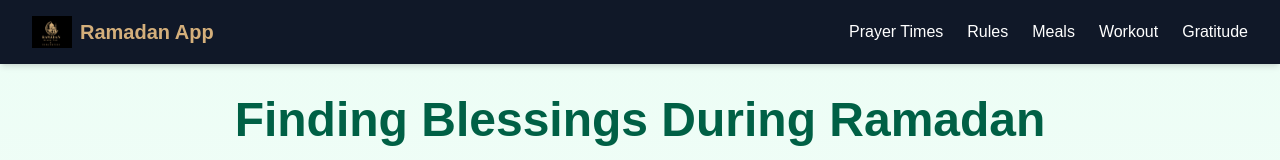
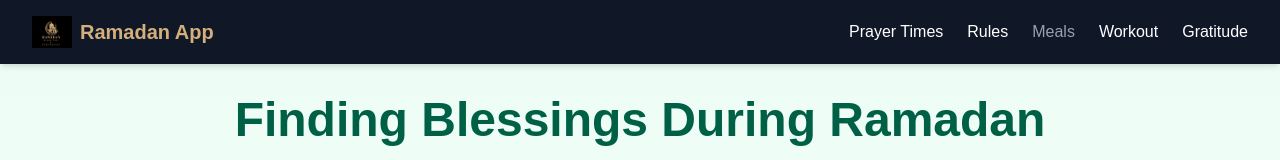
Before and after one commit to Shehu-Muhammad/ramadan, a Next.js app: page /gratitude in a window 1280 px wide. Shown: the top 160 px of the page. Built offline with nearby package versions, Linux system fonts and the light colour scheme.

Commit message:
disabled redirect to meals page

```diff
--- a/app/page.tsx
+++ b/app/page.tsx
@@ -1,11 +1,14 @@
+import { redirect } from 'next/navigation';
+
 export default function Home() {
-  return (
-    <div className='flex min-h-screen items-center justify-center bg-zinc-50 font-sans dark:bg-black'>
-      <main className='flex min-h-screen w-full max-w-3xl flex-col items-center justify-between py-32 px-16 bg-white dark:bg-black sm:items-start'>
-        <div>
-          <h1>Ramadan</h1>
-        </div>
-      </main>
-    </div>
-  );
+  // return (
+  //   <div className='flex min-h-screen items-center justify-center bg-zinc-50 font-sans dark:bg-black'>
+  //     <main className='flex min-h-screen w-full max-w-3xl flex-col items-center justify-between py-32 px-16 bg-white dark:bg-black sm:items-start'>
+  //       <div>
+  //         <h1>Ramadan</h1>
+  //       </div>
+  //     </main>
+  //   </div>
+  // );
+  redirect('/gratitude');
 }
--- a/components/NavBar.tsx
+++ b/components/NavBar.tsx
@@ -13,7 +13,10 @@ const Navbar: React.FC = () => {
       <div className='max-w-7xl mx-auto px-4 sm:px-6 lg:px-8'>
         <div className='flex justify-between h-20 md:h-16 items-center'>
           {/* Logo / Brand */}
-          <Link href='/' className='flex items-center gap-2'>
+          <Link
+            href='/'
+            className='flex items-center gap-2 hover:text-[#D4AF7B] transition'
+          >
             <Image
               src='/Ramadan_logo.png'
               alt='Ramadan App Logo'
@@ -47,7 +50,11 @@ const Navbar: React.FC = () => {
               </Link>
             </li>
             <li>
-              <Link href='/meals' className='hover:text-[#D4AF7B]'>
+              <Link
+                href='#'
+                className='text-gray-400 cursor-not-allowed'
+                onClick={(e) => e.preventDefault()}
+              >
                 Meals
               </Link>
             </li>
@@ -127,7 +134,7 @@ const Navbar: React.FC = () => {
           </li>
           <li>
             <Link
-              href='/meals'
+              href='#'
               onClick={() => setIsOpen(false)}
               className='block px-3 py-2 rounded-md hover:bg-red-600 hover:text-white transition'
             >
```
